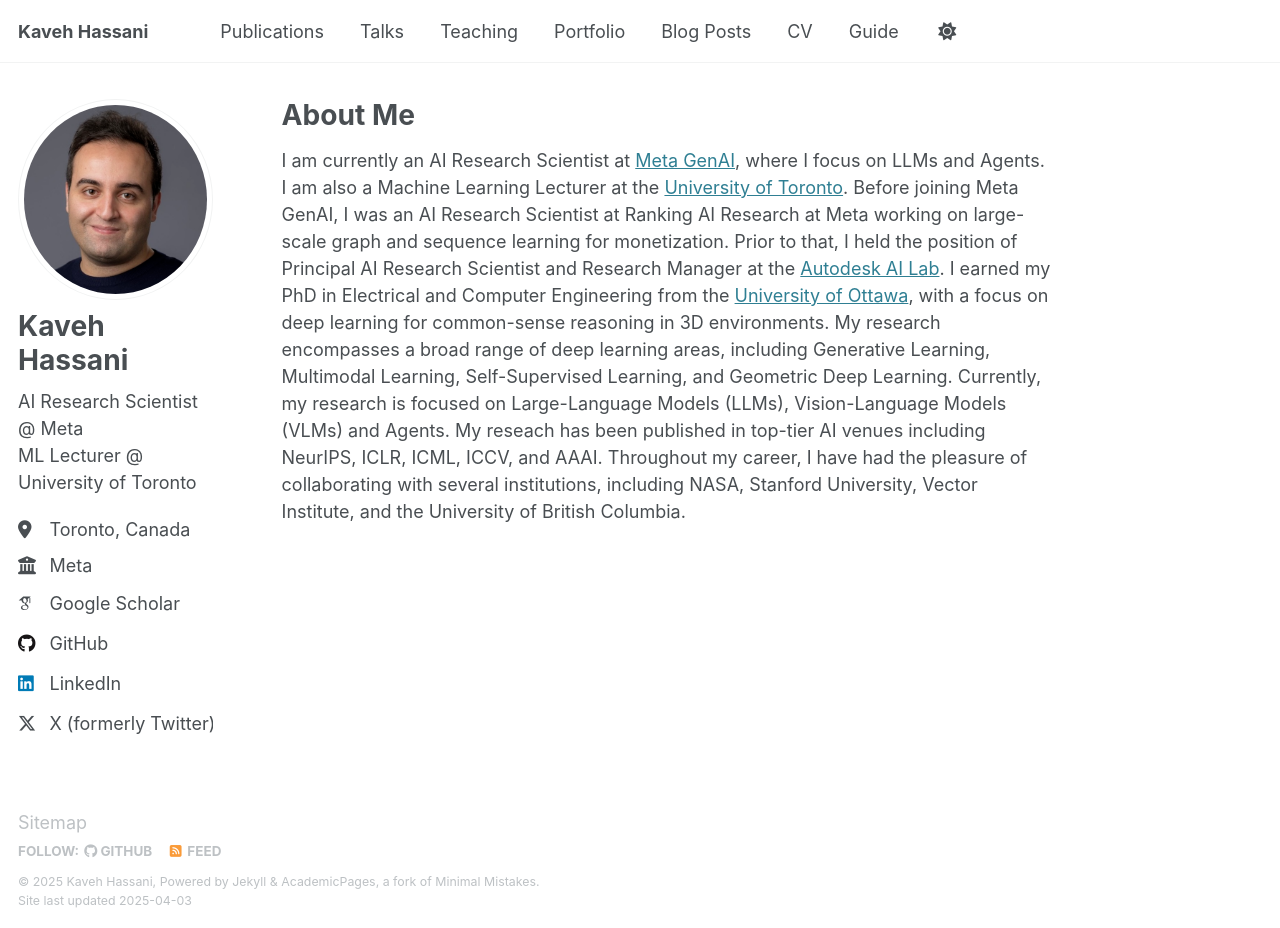
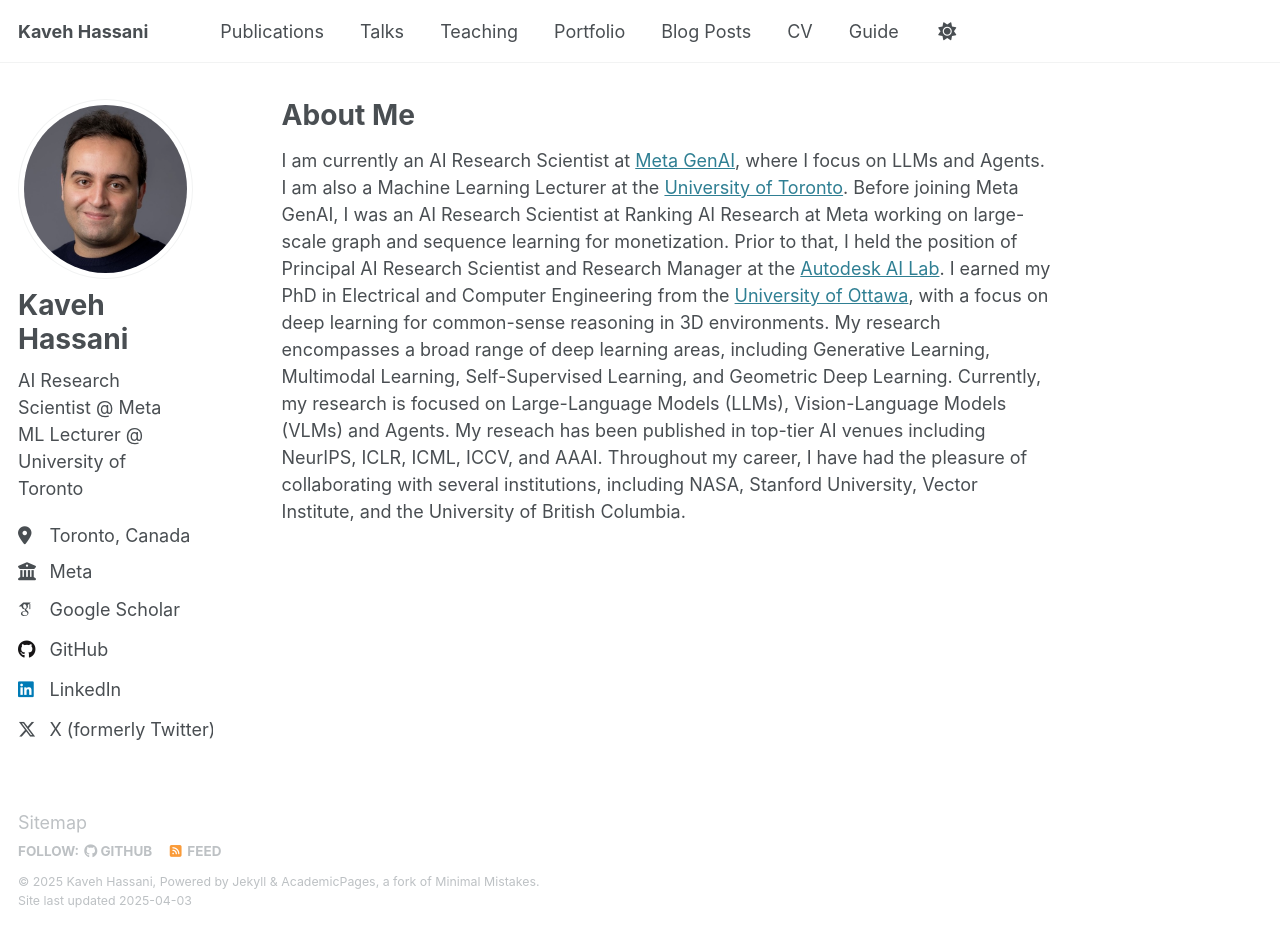
Before and after one commit to kavehhassani/kavehhassani.github.io, a Jekyll site: the page built from _pages/about.md, in a window 1280 px wide and 928 px high. Built offline with Jekyll 4.4.1, drawn with Linux system fonts in a browser that asks for light colours; some web fonts are replaced.

Commit message:
Update _sidebar.scss

```diff
--- a/_sass/layout/_sidebar.scss
+++ b/_sass/layout/_sidebar.scss
@@ -37,7 +37,7 @@
 
   @include breakpoint($x-large) {
     max-width: $sidebar-link-max-width;
-    padding-right: 0;
+    padding-right: 20px;
   }
 
   h2, h3, h4, h5, h6 {
```
